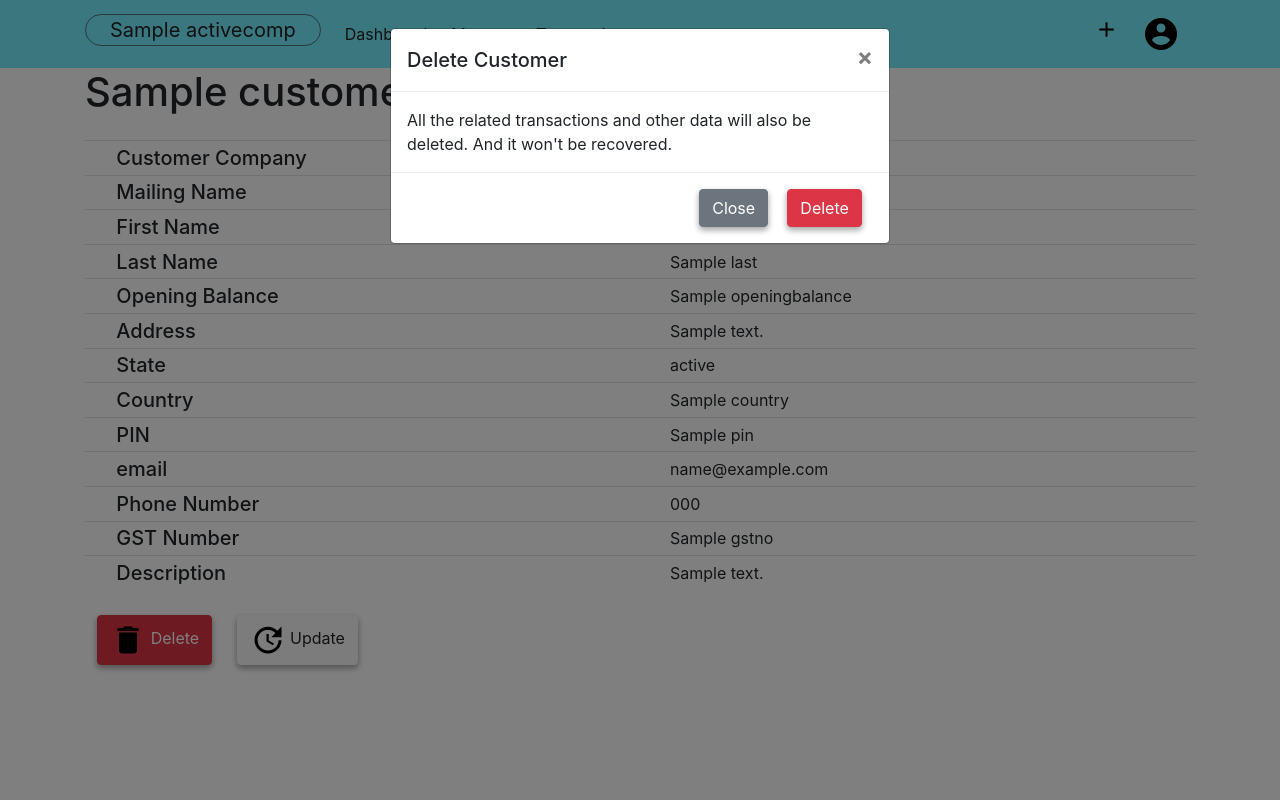
After one commit to shubhams1997/acsystem, a Python web app: template acsystem/templates/customertemplate/customerdetail.html in a window 1280 px wide, after a click on "Delete". The commit adds this page. Run offline with Jinja, Linux system fonts and the light colour scheme; the template is opened without the code that fills it: most values are stand-ins (such as "Sample title", 1, 10 or a date in 2020); some libraries are stand-ins or nearby versions.

Commit message:
fixed migration problem and added customer and supplier table and customer's addition and detail routes

```diff
--- a/acsystem/customer/forms.py
+++ b/acsystem/customer/forms.py
@@ -1,6 +1,6 @@
 from flask_wtf import FlaskForm
 from wtforms import StringField, SelectField, IntegerField, SubmitField, TextField
-from wtforms.validators import DataRequired, Length, Optional
+from wtforms.validators import DataRequired, Length, Optional, Email
 
 class CustomerForm(FlaskForm):
     name = StringField('Customer Name', validators=[DataRequired(), Length(min=3, max=40)])
@@ -11,7 +11,9 @@ class CustomerForm(FlaskForm):
     country = SelectField('Country',choices=[], validators=[Optional()])
     state = StringField('State', validators=[Optional()])
     pin = IntegerField('ZIP', validators=[Optional()])
+    email = StringField('Email', validators=[Optional(), Email()])
     phone = IntegerField('Phone', validators=[Length(min=10, max=13), Optional()])
     gstno = IntegerField('GST NO', validators=[Optional()])
+    openingbalance = IntegerField('Opening Balance', validators=[Optional()])
     description = TextField('Description')
     submit = SubmitField('Save')
--- a/acsystem/templates/companytemplate/companies.html
+++ b/acsystem/templates/companytemplate/companies.html
@@ -4,8 +4,9 @@
 
 <div class="container">
     <div class="container-fluid">
+        <h2 class="float-left">Companies</h2>
         <ul class="nav justify-content-end">
-            <li class="btn btn-success">
+            <li class="btn btn-success float-right">
                 <a class="nav-link" href="{{ url_for('company.addcompany') }}">Add Company</a>
             </li>
         </ul>
--- /dev/null
+++ b/acsystem/templates/customertemplate/customerdetail.html
@@ -0,0 +1,123 @@
+{% extends "layout.html"%}
+{% block content %}
+
+<div class="modal fade" id="deletecustomer" tabindex="-1" role="dialog" aria-hidden="true">
+    <div class="modal-dialog" role="document">
+        <div class="modal-content">
+            <div class="modal-header">
+                <h5 class="modal-title" id="exampleModalLabel">Delete Customer</h5>
+                <button type="button" class="close" data-dismiss="modal" aria-label="Close">
+                    <span aria-hidden="true">&times;</span>
+                </button>
+            </div>
+            <div class="modal-body">
+                All the related transactions and other data will also be deleted.
+                And it won't be recovered.
+            </div>
+            <div class="modal-footer">
+                <button type="button" class="btn btn-secondary" data-dismiss="modal">Close</button>
+                <form action="#" , method="POST">
+                    <input type="submit" class="btn btn-danger" value="Delete">
+                </form>
+            </div>
+        </div>
+    </div>
+</div>
+
+
+<div class="container">
+    <h1 class="mb-4">{{ customer.name }} Details</h1>
+    <table class="table table-sm">
+        <tbody>
+            <tr>
+                <td>&Tab;</td>
+                <td class="h5">Customer Company</td>
+                <td>{{customer.company_id}}</td>
+            </tr>
+            <tr>
+                <td>&Tab;</td>
+                <td class="h5">Mailing Name</td>
+                <td>{{customer.mailingname}}</td>
+            </tr>
+            <tr>
+                <td>&Tab;</td>
+                <td class="h5"> First Name </td>
+                <td>{{customer.first}}</td>
+            </tr>
+            <tr>
+                <td>&Tab;</td>
+                <td class="h5"> Last Name </td>
+                <td>{{customer.last}}</td>
+            </tr>
+            <tr>
+                <td>&Tab;</td>
+                <td class="h5"> Opening Balance </td>
+                <td>{{customer.openingbalance}}</td>
+            </tr>
+            <tr>
+                <td>&Tab;</td>
+                <td class="h5"> Address</td>
+                <td>{{customer.address}}</td>
+            </tr>
+            <tr>
+                <td>&Tab;</td>
+                <td class="h5"> State</td>
+                <td>{{customer.state}}</td>
+            </tr>
+            <tr>
+                <td>&Tab;</td>
+                <td class="h5">Country </td>
+                <td>{{customer.country}}</td>
+            </tr>
+            <tr>
+                <td>&Tab;</td>
+                <td class="h5"> PIN</td>
+                <td>{{customer.pin}}</td>
+            </tr>
+            <tr>
+                <td>&Tab;</td>
+                <td class="h5">email </td>
+                <td>{{customer.email}}</td>
+            </tr>
+            <tr>
+                <td>&Tab;</td>
+                <td class="h5"> Phone Number</td>
+                <td>{{customer.phoneno}}</td>
+            </tr>
+            <tr>
+                <td>&Tab;</td>
+                <td class="h5"> GST Number</td>
+                <td>{{customer.gstno}}</td>
+            </tr>
+            <tr>
+                <td>&Tab;</td>
+                <td class="h5"> Description</td>
+                <td>{{customer.description}}</td>
+            </tr>
+
+        </tbody>
+    </table>
+
+    <table class="mt-4">
+        <tbody>
+            <tr>
+                <td>
+                    <button type="button" class="btn btn-danger" data-toggle="modal" data-target="#deletecustomer">
+                        <img src="{{ url_for('static',filename='images/delete.png') }}" alt="Delete"> Delete
+                    </button>
+                </td>
+                <td>
+                    <a type="button" class="btn btn-light" href="#"><img
+                            src="{{ url_for('static',filename='images/update.png') }}" alt="Delete"> Update
+                    </a>
+                </td>
+            </tr>
+        </tbody>
+    </table>
+
+</div>
+
+
+
+
+{% endblock content %}
--- a/loadcompanies.py
+++ b/loadcompanies.py
@@ -1,7 +1,8 @@
 import json
 from acsystem.models import Countries
-from acsystem import db
-
+from acsystem import db, create_app
+app = create_app()
+app.app_context().push()
 with open('acsystem/countries.json') as c:
     cdata = json.load(c)
 
--- a/migrate.py
+++ b/migrate.py
@@ -2,7 +2,9 @@ from flask_script import Manager
 from flask_migrate import MigrateCommand
 from acsystem import create_app
 
-manager = Manager(create_app)
+app = create_app()
+app.app_context().push()
+manager = Manager(app)
 manager.add_command('db', MigrateCommand)
 
 if __name__ == "__main__":
--- a/run.py
+++ b/run.py
@@ -1,6 +1,7 @@
 from acsystem import create_app
 
 app = create_app()
+app.app_context().push()
 
 if __name__ == "__main__":
     app.run(debug = True)
```
Also changed, not shown: acsystem/__init__.py (+0 -17 lines), acsystem/customer/routes.py (+22 -11 lines), acsystem/models.py (+21 -0 lines), acsystem/templates/customertemplate/addcustomer.html (+5 -2 lines), acsystem/templates/customertemplate/customerlist.html (+8 -1 lines), migrations/versions/eacb94fc5641_.py (added, +28 -0 lines), migrations/versions/f9cc504ffdd7_.py (added, +45 -0 lines), acsystem/site.db.
